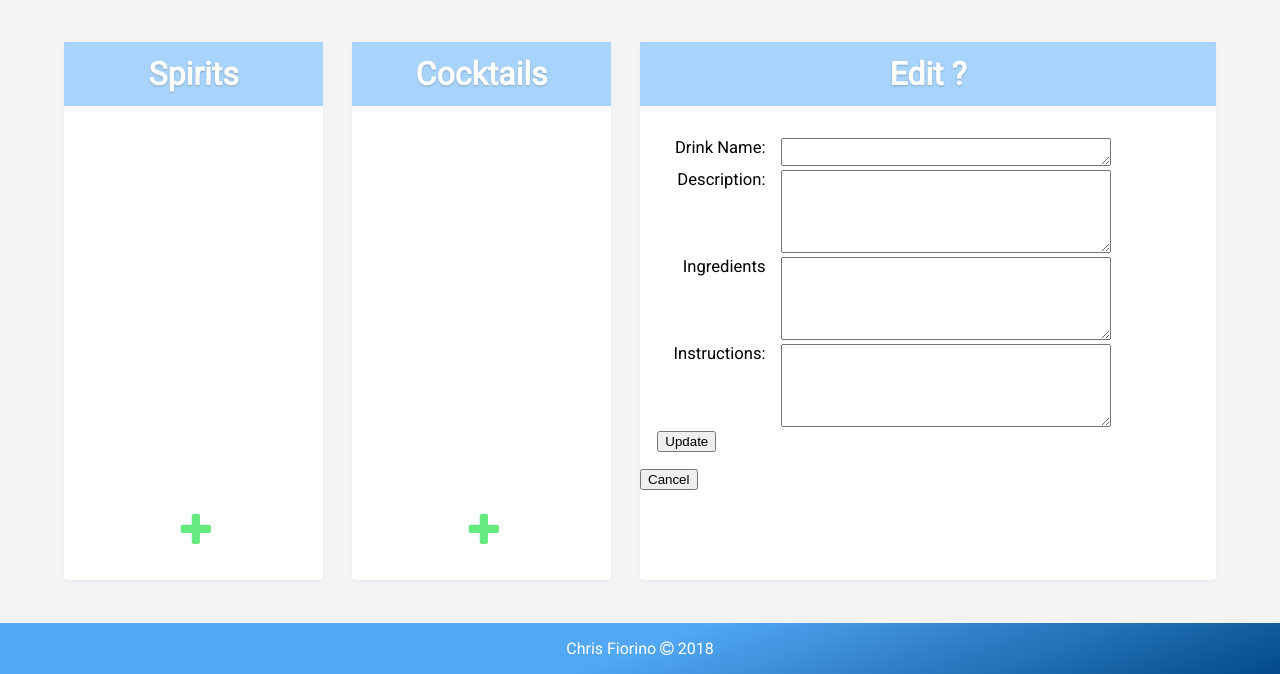
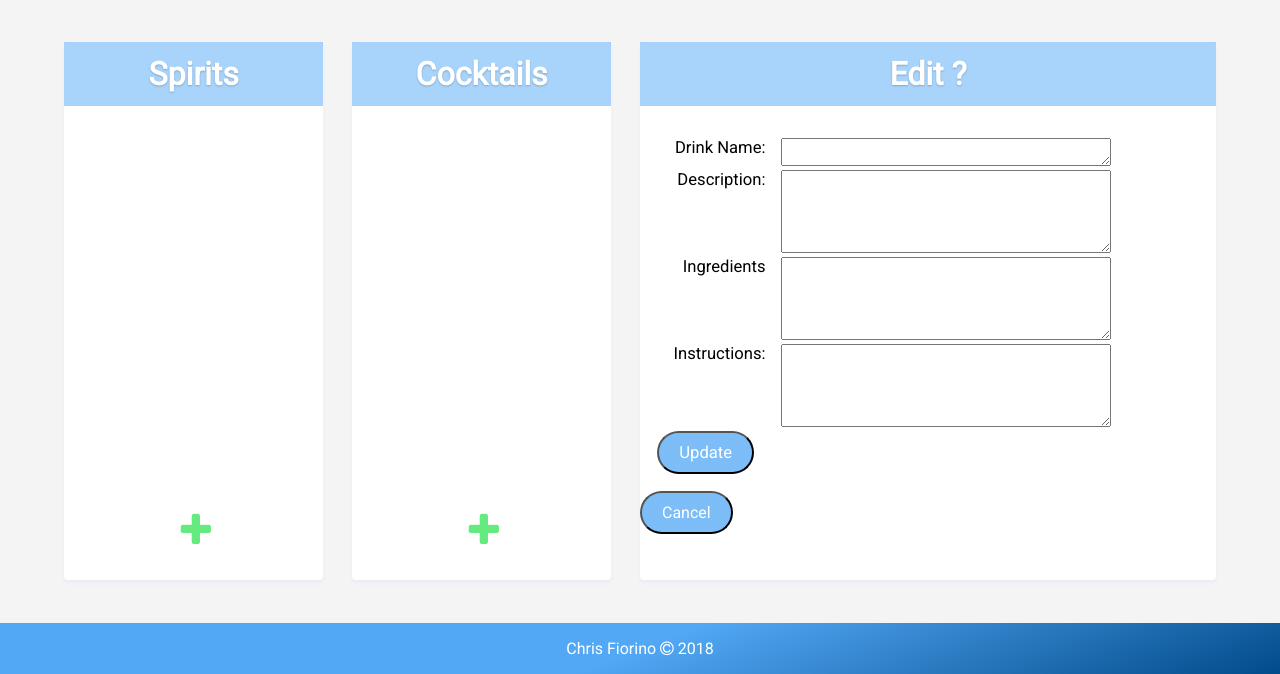
Before and after one commit to chrisfio/BartenderAtHome, a Flask app: template templates/editRecipe.html in a window 1280 px wide. Shown: the part 126-800 px from the top of the page. Run offline with Flask 2, Linux system fonts and the light colour scheme; the template is opened without the code that fills it, so the values that code supplies are empty.

Commit message:
Styling buttons

```diff
--- a/static/grid.css
+++ b/static/grid.css
@@ -322,3 +322,30 @@ a {
     top: 30%;
     position: relative;
 }
+
+.btn {
+	background: rgba(82, 168, 245, .5);
+	background-image: -webkit-linear-gradient(top, rgba(82, 168, 245, .5), rgba(82, 168, 245, .5));
+	background-image: -moz-linear-gradient(top, rgba(82, 168, 245, .5), rgba(82, 168, 245, .5));
+	background-image: -ms-linear-gradient(top, rgba(82, 168, 245, .5), rgba(82, 168, 245, .5));
+	background-image: -o-linear-gradient(top, rgba(82, 168, 245, .5), rgba(82, 168, 245, .5));
+	background-image: linear-gradient(to bottom, rgba(82, 168, 245, .5), rgba(82, 168, 245, .5));
+	-webkit-border-radius: 28;
+	-moz-border-radius: 28;
+	border-radius: 28px;
+	font-family: 'Roboto', sans-serif;
+	color: #ffffff;
+	font-size: 1em;
+	padding: 10px 20px 10px 20px;
+	text-decoration: none;
+}
+
+.btn:hover {
+	background: rgba(82, 168, 245, .75);
+	background-image: -webkit-linear-gradient(top, rgba(82, 168, 245, .75), rgba(82, 168, 245, .75));
+	background-image: -moz-linear-gradient(top, rgba(82, 168, 245, .75), rgba(82, 168, 245, .75));
+	background-image: -ms-linear-gradient(top, rgba(82, 168, 245, .75), rgba(82, 168, 245, .75));
+	background-image: -o-linear-gradient(top, rgba(82, 168, 245, .75), rgba(82, 168, 245, .75));
+	background-image: linear-gradient(to bottom, rgba(82, 168, 245, .75), rgba(82, 168, 245, .75));
+	text-decoration: none;
+}
```
